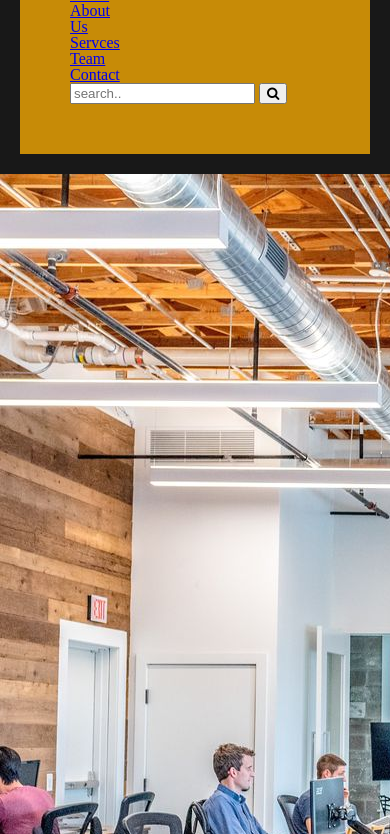
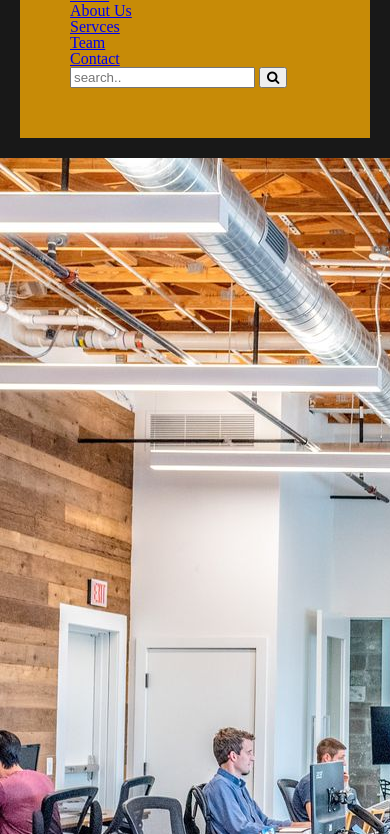
Before and after one commit to pate01065/pate01065.github.io, a plain HTML site: page final-project/index.html in a window 390 px wide. Shown: the part 183-1017 px from the top of the page. Drawn offline with Linux system fonts and the light colour scheme.

Commit message:
changes in header

```diff
--- a/final-project/css/main.css
+++ b/final-project/css/main.css
@@ -49,11 +49,6 @@ table {
 }
 
 /* mobile first approach in the style */
-@media only screen and (max-width: 1200px) {
-	body {
-		background-color: white
-	}
-
 	header {
     	background-color: #c78b07;
     	width: auto;
@@ -61,18 +56,3 @@ table {
 		padding: 50px;
 		margin: 0;
 	}
-
-    ul {
-		list-style-type: none;
-		margin: 0;
-		padding: 0;
-	}
-
-	li a {
-		display: block;
-		width: 60px;
-		background-color: #c78b07;
-
-	}
-
-}
```
